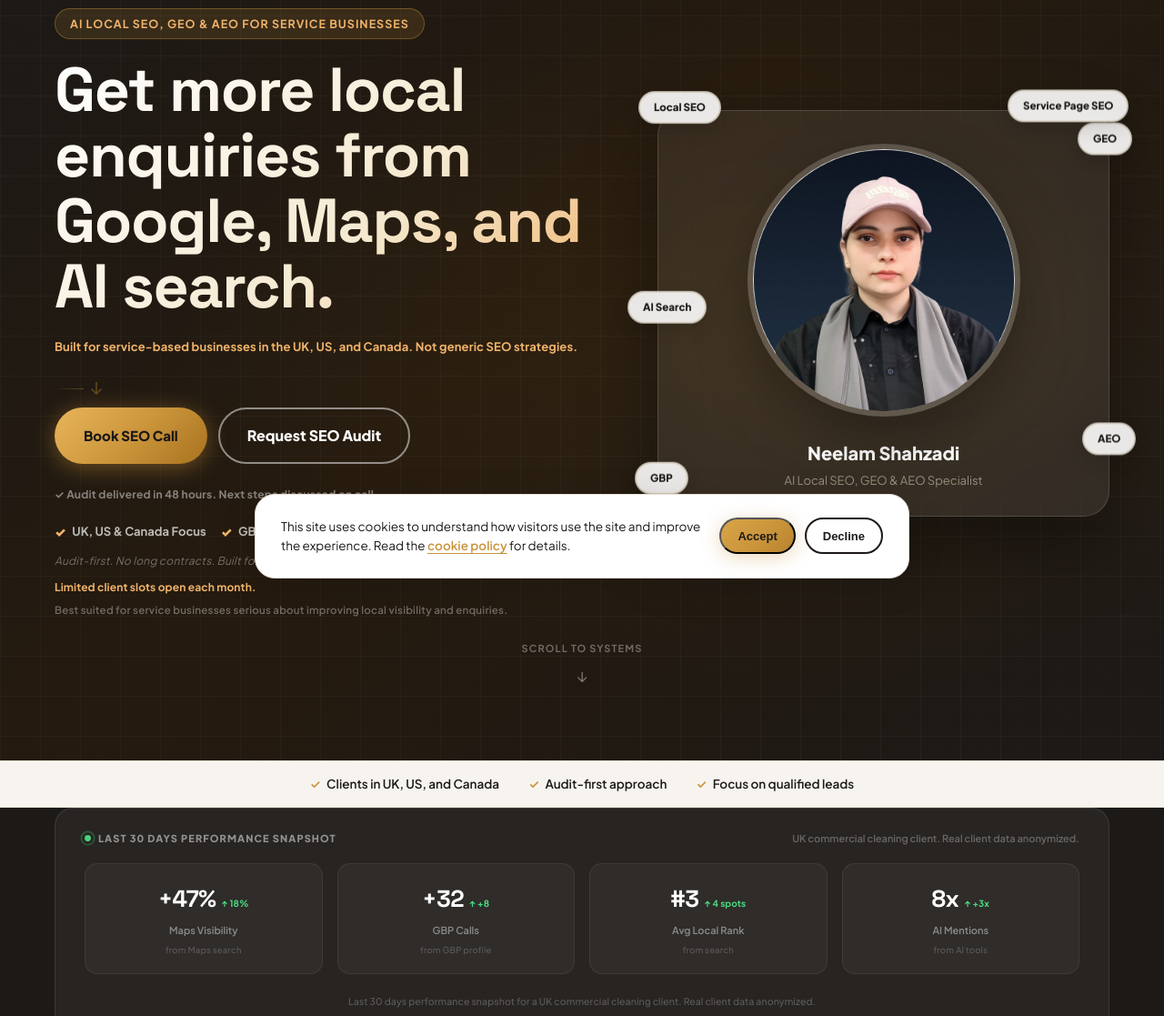
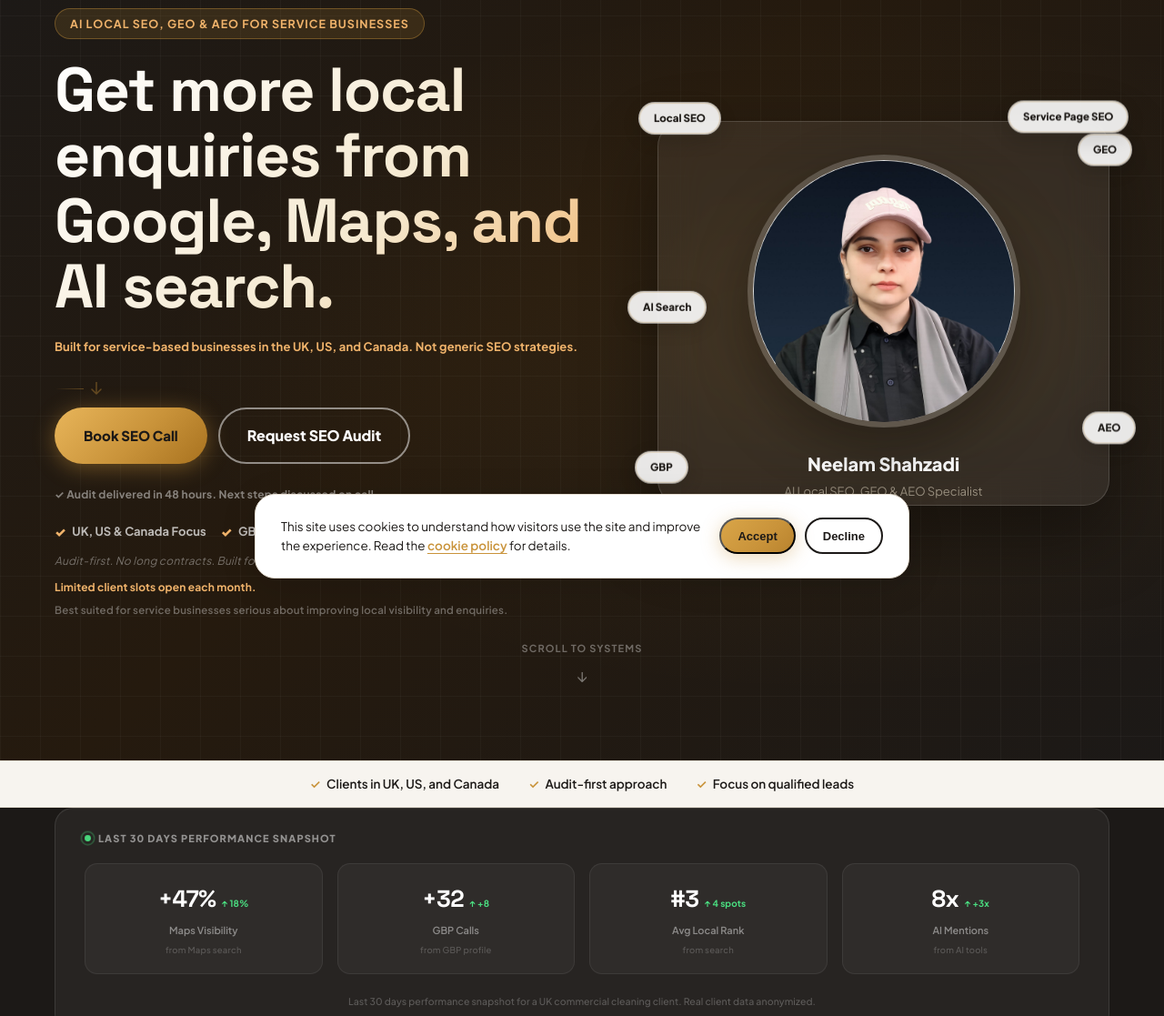
Before and after one commit to NeelamSEO/personal-brand-portfolio-website, a plain HTML site: page index.html in a window 1280 px wide. Shown: the part 140-1257 px from the top of the page at 91% size. Drawn offline with Linux system fonts and the light colour scheme.

Commit message:
Fix duplicate metrics caption and tighten hero portrait card spacing

```diff
--- a/index.html
+++ b/index.html
@@ -158,7 +158,6 @@
         <div class="hero-dash-card img-hover-card">
           <div class="hd-label-row">
             <span class="hd-live"><span class="hd-live-dot"></span>Last 30 days performance snapshot</span>
-            <span class="hd-period">UK commercial cleaning client. Real client data anonymized.</span>
           </div>
           <div class="hd-metrics">
             <div class="hd-metric">
--- a/style.css
+++ b/style.css
@@ -224,7 +224,7 @@ h3 { font-family: 'Space Grotesk', sans-serif; font-size: 20px; line-height: 1.2
   backdrop-filter: blur(24px);
   border: 1px solid rgba(255,255,255,.14);
   border-radius: 28px;
-  padding: 36px 28px 28px; width: 100%; text-align: center;
+  padding: 36px 28px 4px; width: 100%; text-align: center;
   box-shadow: 0 32px 80px rgba(0,0,0,.4);
   position: relative; overflow: visible;
 }
```
